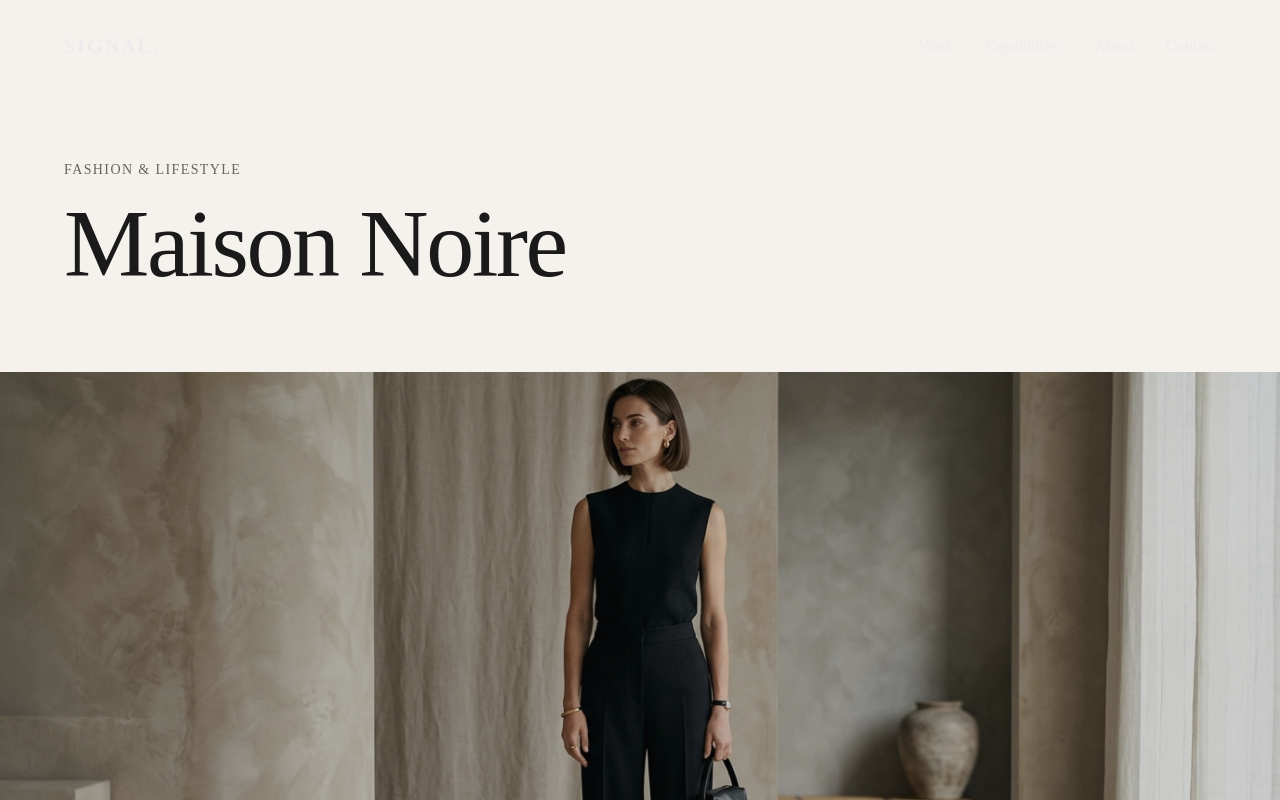
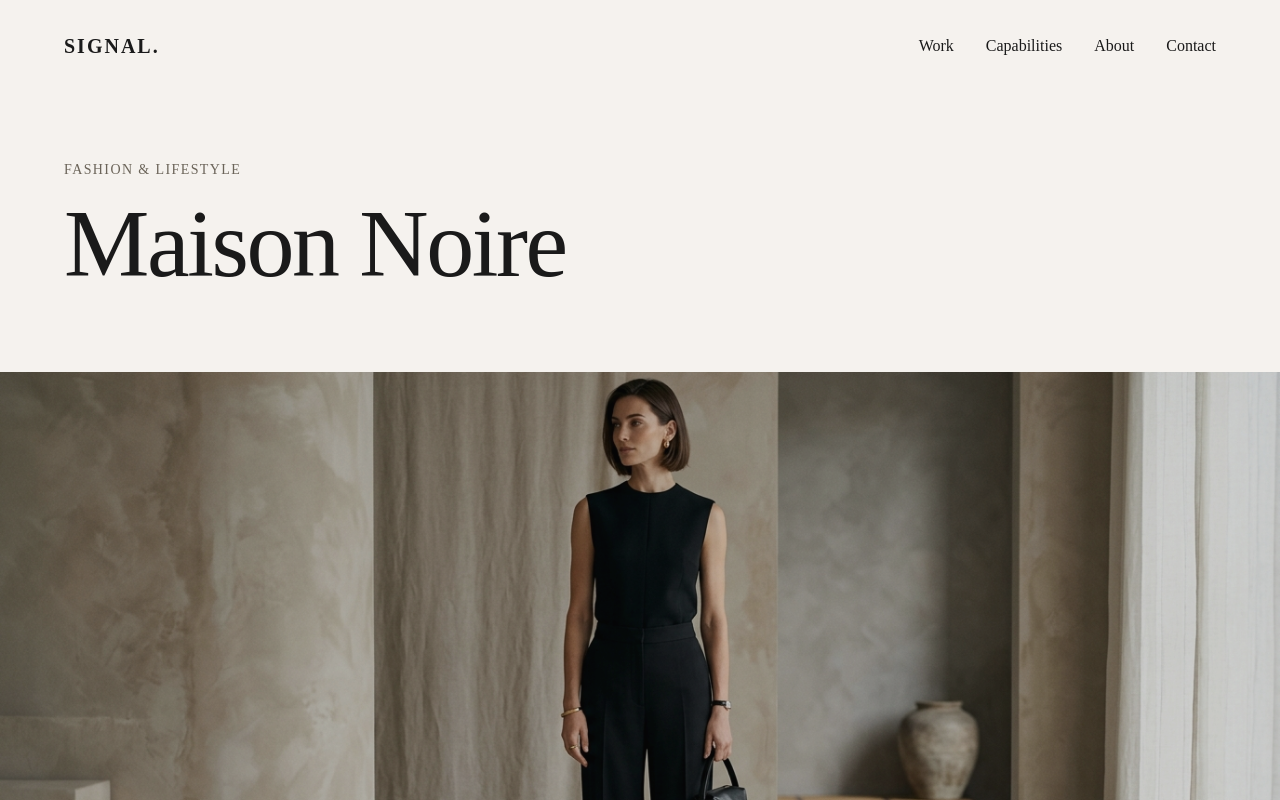
Before and after one commit to khalidbuilds4u/Digital-Marketing-portfolio, a Next.js app: page /work/maison-noire in a window 1280 px wide. Shown: the top 800 px of the page. Built offline with nearby package versions, Linux system fonts and the light colour scheme.

Commit message:
Fix navbar text visibility on inner pages by dynamically changing text color based on pathname

```diff
--- a/src/components/Header.tsx
+++ b/src/components/Header.tsx
@@ -2,11 +2,14 @@
 
 import { useState, useEffect } from "react";
 import Link from "next/link";
+import { usePathname } from "next/navigation";
 import { motion, AnimatePresence } from "framer-motion";
 
 export default function Header() {
   const [isScrolled, setIsScrolled] = useState(false);
   const [mobileMenuOpen, setMobileMenuOpen] = useState(false);
+  const pathname = usePathname();
+  const isHomePage = pathname === "/";
 
   useEffect(() => {
     const handleScroll = () => {
@@ -36,7 +39,7 @@ export default function Header() {
       className={`fixed top-0 left-0 w-full z-50 transition-all duration-500 ${
         isScrolled
           ? "py-4 bg-[var(--color-bg-primary)]/90 backdrop-blur-md border-b border-[var(--color-border)] text-[var(--color-text-primary)]"
-          : "py-8 bg-transparent text-[var(--color-text-light)]"
+          : `py-8 bg-transparent ${isHomePage ? "text-[var(--color-text-light)]" : "text-[var(--color-text-primary)]"}`
       }`}
     >
       <div className="w-full max-w-[1440px] mx-auto px-4 md:px-8 lg:px-16 flex justify-between items-center">
```
